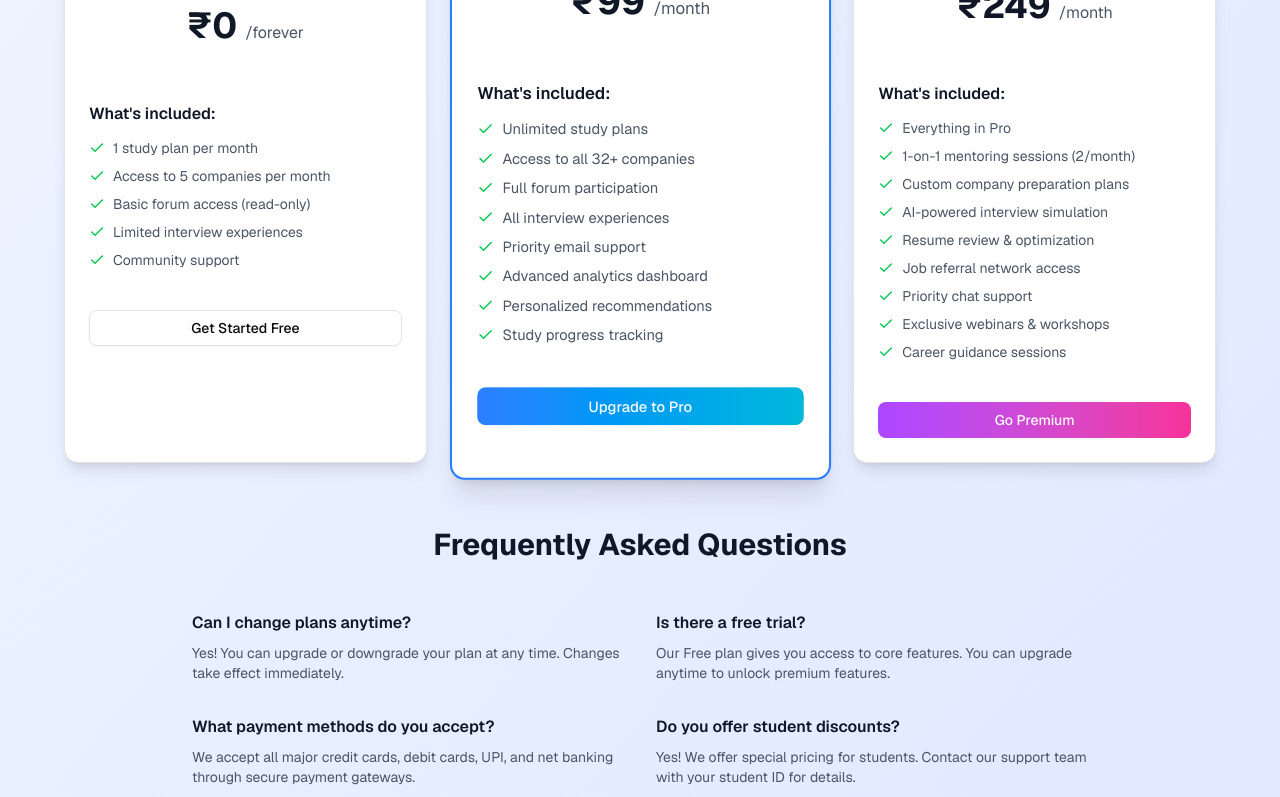
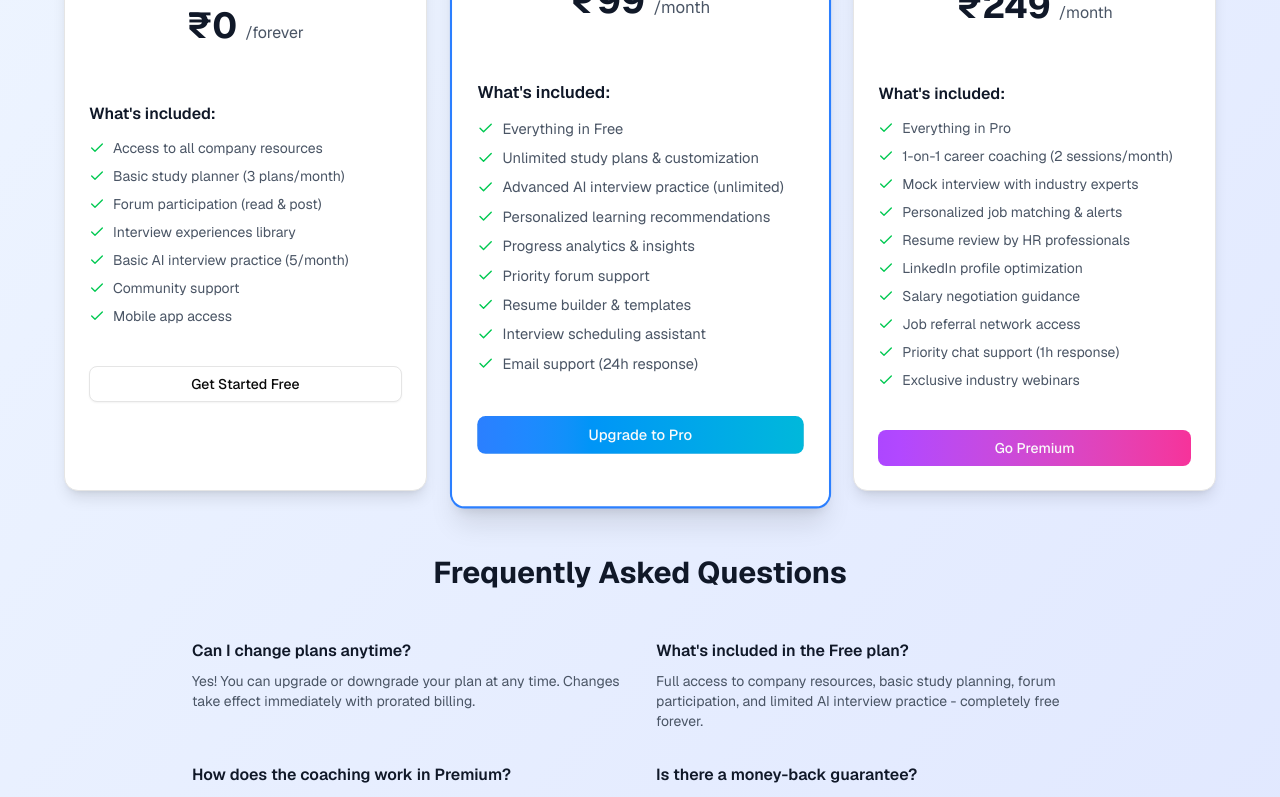
Before and after one commit to Akashrrrrd/OpenPrep, a Next.js app: page /pricing in a window 1280 px wide. Shown: the part 520-1317 px from the top of the page. Built offline with nearby package versions, Linux system fonts and the light colour scheme; no server answers.

Commit message:
OpenPrep Source Code

```diff
--- a/app/pricing/page.tsx
+++ b/app/pricing/page.tsx
@@ -104,19 +104,16 @@ export default function PricingPage() {
       period: 'forever',
       description: 'Perfect for getting started with placement preparation',
       features: [
-        '1 study plan per month',
-        'Access to 5 companies per month',
-        'Basic forum access (read-only)',
-        'Limited interview experiences',
-        'Community support'
+        'Access to all company resources',
+        'Basic study planner (3 plans/month)',
+        'Forum participation (read & post)',
+        'Interview experiences library',
+        'Basic AI interview practice (5/month)',
+        'Community support',
+        'Mobile app access'
       ],
-      limitations: [
-        'Limited study plan generation',
-        'Restricted company access',
-        'No priority support',
-        'Basic features only'
-      ],
-      buttonText: 'Current Plan',
+      limitations: [],
+      buttonText: 'Get Started Free',
       buttonVariant: 'outline' as const,
       popular: false,
       icon: <Star className="h-5 w-5" />
@@ -125,16 +122,17 @@ export default function PricingPage() {
       name: 'Pro',
       price: '₹99',
       period: 'month',
-      description: 'Ideal for serious placement preparation',
+      description: 'Advanced features for serious job seekers',
       features: [
-        'Unlimited study plans',
-        'Access to all 32+ companies',
-        'Full forum participation',
-        'All interview experiences',
-        'Priority email support',
-        'Advanced analytics dashboard',
-        'Personalized recommendations',
-        'Study progress tracking'
+        'Everything in Free',
+        'Unlimited study plans & customization',
+        'Advanced AI interview practice (unlimited)',
+        'Personalized learning recommendations',
+        'Progress analytics & insights',
+        'Priority forum support',
+        'Resume builder & templates',
+        'Interview scheduling assistant',
+        'Email support (24h response)'
       ],
       limitations: [],
       buttonText: 'Upgrade to Pro',
@@ -146,17 +144,18 @@ export default function PricingPage() {
       name: 'Premium',
       price: '₹249',
       period: 'month',
-      description: 'Complete placement preparation solution',
+      description: 'Complete career acceleration package',
       features: [
         'Everything in Pro',
-        '1-on-1 mentoring sessions (2/month)',
-        'Custom company preparation plans',
-        'AI-powered interview simulation',
-        'Resume review & optimization',
+        '1-on-1 career coaching (2 sessions/month)',
+        'Mock interview with industry experts',
+        'Personalized job matching & alerts',
+        'Resume review by HR professionals',
+        'LinkedIn profile optimization',
+        'Salary negotiation guidance',
         'Job referral network access',
-        'Priority chat support',
-        'Exclusive webinars & workshops',
-        'Career guidance sessions'
+        'Priority chat support (1h response)',
+        'Exclusive industry webinars'
       ],
       limitations: [],
       buttonText: 'Go Premium',
@@ -304,34 +303,34 @@ export default function PricingPage() {
                 Can I change plans anytime?
               </h3>
               <p className="text-gray-600 dark:text-gray-300 text-sm">
-                Yes! You can upgrade or downgrade your plan at any time. Changes take effect immediately.
+                Yes! You can upgrade or downgrade your plan at any time. Changes take effect immediately with prorated billing.
               </p>
             </div>
 
             <div>
               <h3 className="font-semibold text-gray-900 dark:text-gray-100 mb-2">
-                Is there a free trial?
+                What's included in the Free plan?
               </h3>
               <p className="text-gray-600 dark:text-gray-300 text-sm">
-                Our Free plan gives you access to core features. You can upgrade anytime to unlock premium features.
+                Full access to company resources, basic study planning, forum participation, and limited AI interview practice - completely free forever.
               </p>
             </div>
 
             <div>
               <h3 className="font-semibold text-gray-900 dark:text-gray-100 mb-2">
-                What payment methods do you accept?
+                How does the coaching work in Premium?
               </h3>
               <p className="text-gray-600 dark:text-gray-300 text-sm">
-                We accept all major credit cards, debit cards, UPI, and net banking through secure payment gateways.
+                Premium includes 2 monthly 1-on-1 sessions with industry professionals for career guidance, interview prep, and job search strategy.
               </p>
             </div>
 
             <div>
               <h3 className="font-semibold text-gray-900 dark:text-gray-100 mb-2">
-                Do you offer student discounts?
+                Is there a money-back guarantee?
               </h3>
               <p className="text-gray-600 dark:text-gray-300 text-sm">
-                Yes! We offer special pricing for students. Contact our support team with your student ID for details.
+                Yes! We offer a 30-day money-back guarantee on all paid plans. If you're not satisfied, we'll refund your payment.
               </p>
             </div>
           </div>
```
